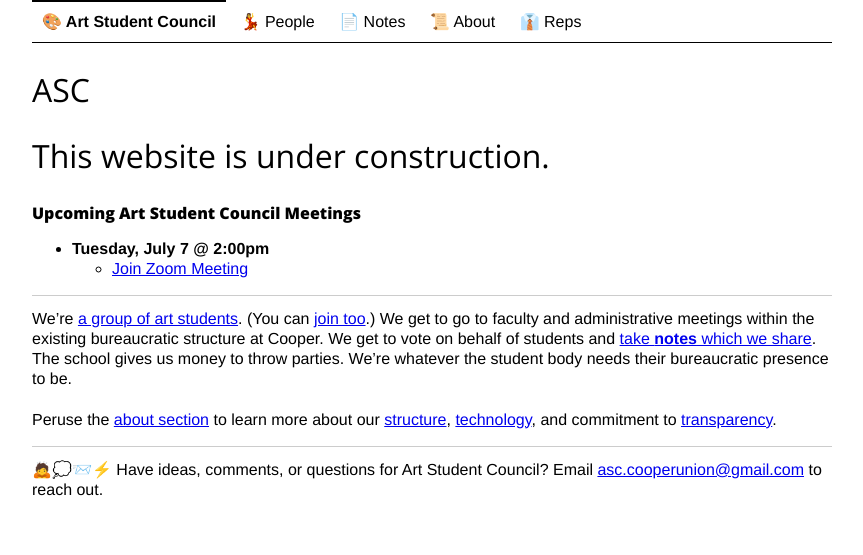
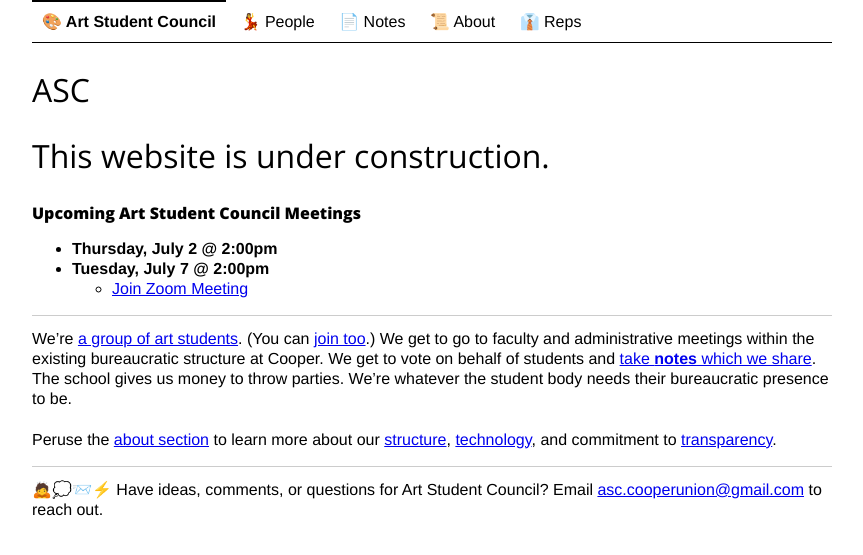
Before and after one commit to CooperASC/cooperasc.github.com, a Jekyll site: the page built from index.md, in a window 1280 px wide. Shown: the top 555 px of the page, without its empty margins (208-1071 px from the left). Built offline with Jekyll 4.4.1, drawn with Linux system fonts in a browser that asks for light colours.

Commit message:
Update index.md

```diff
--- a/index.md
+++ b/index.md
@@ -9,6 +9,7 @@
 
 <h3> Upcoming Art Student Council Meetings </h3>
 
+- **Thursday, July 2 @ 2:00pm**
 - **Tuesday, July 7 @ 2:00pm**
   - [Join Zoom Meeting](https://us02web.zoom.us/j/7360977109)
 
```
